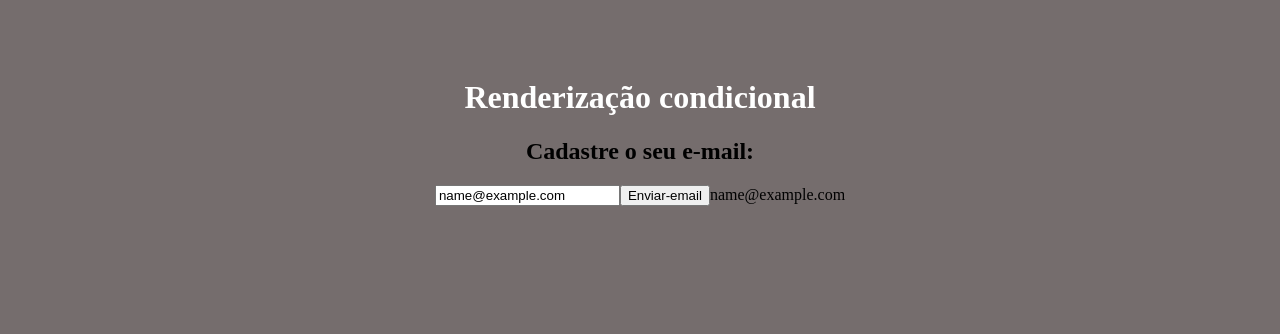
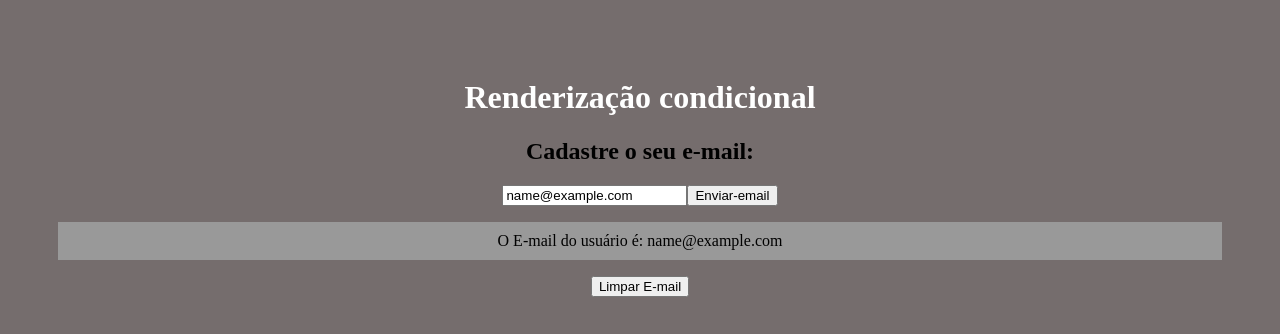
Before and after one commit to Luis-Edu01/React, a React (Create React App) app in the folder meu-projeto/: page / in a window 1280 px wide. Both pictures are taken after typing "name@example.com" into the empty fields and a click on the button "Enviar-email". Shown: the top 334 px of the page. Built offline with nearby package versions, Linux system fonts and the light colour scheme.

Commit message:
condicionais

```diff
--- a/meu-projeto/src/components/Condicional.js
+++ b/meu-projeto/src/components/Condicional.js
@@ -7,7 +7,9 @@ function Condicional(){
     function enviarEmail(e){
         e.preventDefault()
         setUseEmail(email)
-        console.log(useEmail)
+    }
+    function limparEmail(){
+        setUseEmail("")
     }
 
     return (
@@ -16,7 +18,12 @@ function Condicional(){
             <form>
                 <input type="email" placeholder='Digite o seu e-mail' onChange={(e) => setEmail(e.target.value)}/>
                 <button type='submit' onClick={enviarEmail}>Enviar-email</button>
-                {useEmail}
+                {useEmail &&(
+                    <div>
+                        <p>O E-mail do usuário é: {useEmail}</p>
+                        <button onClick={limparEmail} >Limpar E-mail</button>
+                    </div>
+                )}
             </form>
         </>
     )
```
